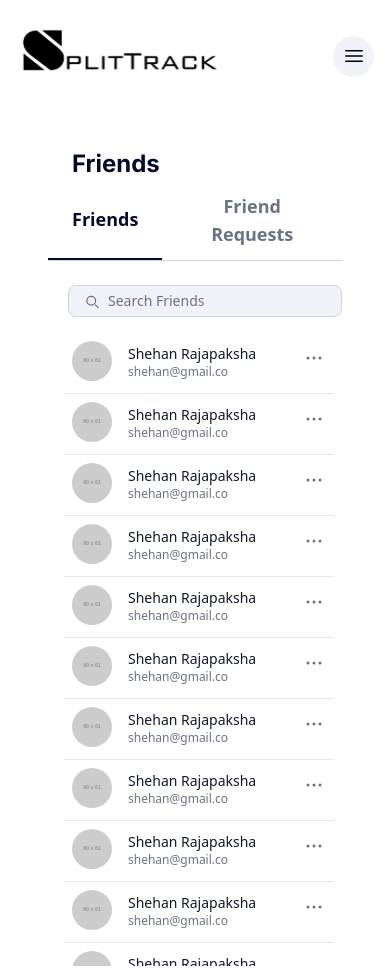
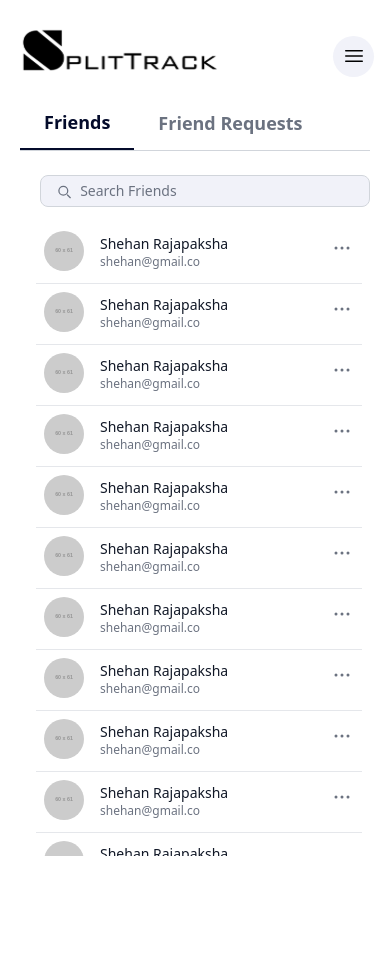
Before and after one commit to FinOSIQ/splittrack, a React (Vite) app: page /friends in a window 390 px wide. After the commit the page ends 924 px from the top, so only its background shows below. Built offline with nearby package versions, Linux system fonts and the light colour scheme.

Commit message:
All friends completion -#16

```diff
--- a/src/Views/AllFriends.jsx
+++ b/src/Views/AllFriends.jsx
@@ -41,15 +41,13 @@ export default function AllFriends() {
     return (
         <>
 
-
-
             <HeaderProfile />
-            <div className="h-screen flex flex-row bg-white rounded-md mx-5 px-0 mt-4 overflow-x-hidden overflow-y-hidden">
+            <div className="h-screen flex flex-row bg-white rounded-md md:mx-5 -mt-8  px-0 md:mt-4 overflow-x-hidden overflow-y-hidden">
 
                 {/* 65% column */}
-                <div className="xl:w-[70%] lg:w-[60%] w-full px-3">
+                <div className="xl:w-[70%] lg:w-[60%] w-full  md:px-3 px-1 xl:h-[78vh] lg:h-[76vh]">
                     <div className="h-full rounded-2xl p-4 overflow-hidden">
-                        <div className="text-[#040b2b] text-2xl font-bold font-inter mx-6 mt-1">Friends</div>
+                        <div className="text-[#040b2b] text-2xl font-bold font-inter mx-6 mt-1 hidden lg:block">Friends</div>
 
                         <div className="flex border-b border-gray-300 lg:hidden">
                             <button
@@ -66,7 +64,10 @@ export default function AllFriends() {
                             </button>
                         </div>
                         <div>
+
+
                             {/* ✅ Updated Search Bar */}
+                            {activeTab === "friends" && (
                                 <div className=" ml-5 bg-[#f1f2f9] rounded-lg flex items-center px-4 border border-gray-300 focus-within:border-blue-500 mt-6 h-8">
                                     {/* Search Icon */}
                                     <svg className="w-4 h-4 mt-0.5 text-gray-500" fill="none" stroke="currentColor" strokeWidth="2" viewBox="0 0 24 24" xmlns="http://www.w3.org/2000/svg">
@@ -74,13 +75,14 @@ export default function AllFriends() {
                                         <circle cx="10" cy="10" r="7"></circle>
                                     </svg>
 
-                                {/* Input Field */}
                                     <input
                                         type="text"
                                         placeholder="Search Friends"
                                         className="w-full bg-transparent outline-none text-gray-900 placeholder-gray-500 text-sm pl-2"
                                     />
                                 </div>
+                            )}
+
                             <div className="my-4 ml-2 overflow-y-auto max-h-[75vh] [&::-webkit-scrollbar]:w-2 scrollable-div">
                                 <div ref={contentRef}>
                                     {activeTab === "friends" && (
@@ -131,13 +133,13 @@ export default function AllFriends() {
                 </div>
 
                 {/* 35% column */}
-                <div className="xl:w-[30%] lg:w-[40%] px-3 pb-10 hidden lg:block">
+                <div className="xl:w-[30%] lg:w-[40%] px-3 pb-10 hidden lg:block xl:h-[85vh] lg:h-[84vh]">
                     <div className="h-full bg-[#f1f2f9] rounded-2xl p-4 overflow-hidden">
                         <div className="text-[#040b2b] text-2xl font-bold font-inter mx-6 mt-1">Friend Requests</div>
 
                         <div className="mx-1 my-4 py-3 bg-white rounded-[32px] pr-3">
                             {/* ✅ Set max height relative to parent */}
-                            <div className="p-4 space-y-4 h-[calc(100%-40px)] max-h-[530px] overflow-y-auto scrollable-div">
+                            <div className="p-4 space-y-4 xl:h-[calc(64vh)] lg:h-[61vh] max-h-[530px] overflow-y-auto scrollable-div">
 
                                 <FriendReqCard img="https://placehold.co/60x61" name="John Doe" email="shehan@gmail.com" style='-mt-4' />
                                 <FriendReqCard img="https://placehold.co/60x61" name="John Doe" email="shehan@gmail.com" />
--- a/src/index.css
+++ b/src/index.css
@@ -1,3 +1,5 @@
+
+
 @tailwind base;
 @tailwind components;
 @tailwind utilities;
@@ -10,7 +12,7 @@
 }
 
 html, body {
-  overflow-x: hidden;
+  overflow: hidden;
 }
 
 
--- a/tailwind.config.js
+++ b/tailwind.config.js
@@ -3,6 +3,8 @@ export default {
   content: [
     "./index.html",
     "./src/**/*.{js,ts,jsx,tsx}",
+    "./node_modules/@material-tailwind/react/components/**/*.{js,ts,jsx,tsx}",
+    "./node_modules/@material-tailwind/react/theme/components/**/*.{js,ts,jsx,tsx}",
   ],
   theme: {
     extend: {
```
Lines whose indentation alone changed are shown as unchanged.
